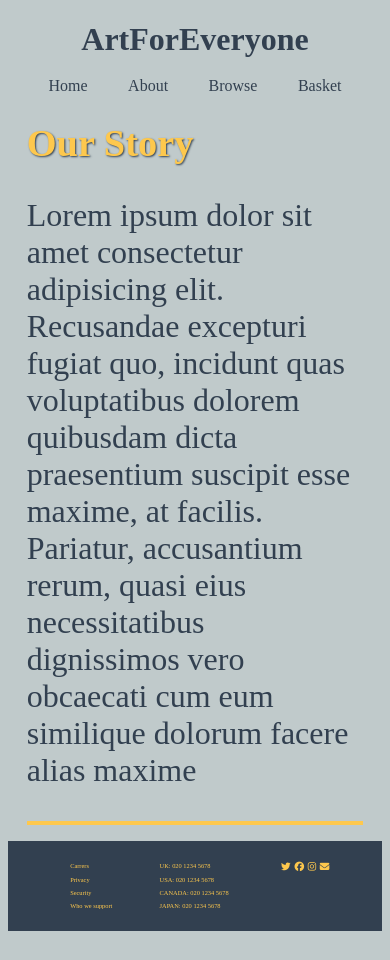
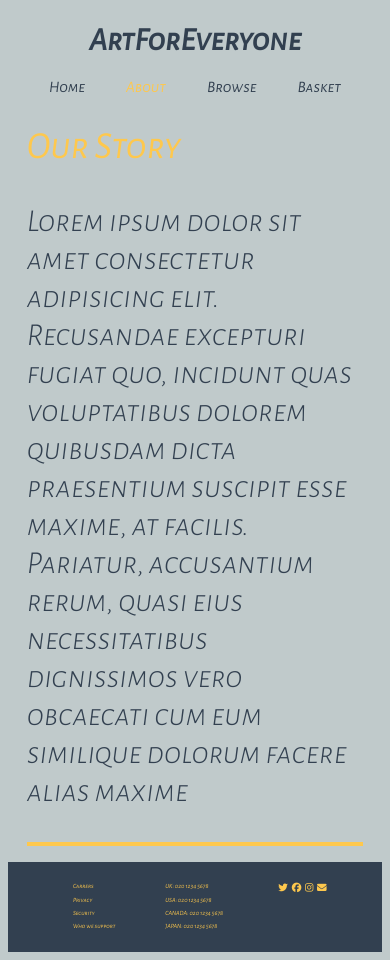
Before and after one commit to sebastianmariani/ArtForEveryone, a Vue app: page /about in a window 390 px wide. Before the commit the page ends 939 px from the top, so only its background shows below. Built offline with nearby package versions, Linux system fonts and the light colour scheme.

Commit message:
adding transitions between routes

```diff
--- a/public/index.html
+++ b/public/index.html
@@ -5,6 +5,7 @@
     <meta http-equiv="X-UA-Compatible" content="IE=edge">
     <meta name="viewport" content="width=device-width,initial-scale=1.0">
     <script src="https://kit.fontawesome.com/858807dc34.js" crossorigin="anonymous"></script>
+    <link href="https://fonts.googleapis.com/css2?family=Alegreya+Sans+SC:ital,wght@1,300;1,400&display=swap" rel="stylesheet">
     <title><%= htmlWebpackPlugin.options.title %></title>
   </head>
   <body>
--- a/src/App.vue
+++ b/src/App.vue
@@ -1,15 +1,11 @@
 <template>
   <div class="app">
     <h1 id="title">ArtForEveryone</h1>
-    <div class="header">
       <app-navbar></app-navbar>
-    </div>
-    <div class="view">
-      <router-view></router-view>
-    </div>
-    <div class="footer">
+      <transition name="view">
+        <router-view></router-view>
+      </transition>
       <app-contacts></app-contacts>
-    </div>
   </div>
 </template>
 
@@ -35,6 +31,29 @@ export default {
   body {
     background-color:#C0CACB;
     font-size: 2em;
+    font-family: 'Alegreya Sans SC', sans-serif;
+  }
+  .view-enter-active, .view-leave-active {
+    transition: opacity  0.5s ease-in-out, transform  0.5s ease;
+  }
+  .view-enter-active {
+    transition-delay: 0.5s ;
+  }
+  .view-enter {
+    opacity: 0;
+    transform: translateY(-100px);
+  }
+  .view-enter-to {
+    opacity: 1;
+    transform: translateY(0px);
+  }
+  .view-leave-to{
+    opacity: 0;
+    transform: translateY(0px);
+  }
+  .view-leave{
+    opacity: 1;
+    transform: translateY(100px);
   }
   @media only screen and (max-width: 1900px) {
     #title {
--- a/src/components/Navbar.vue
+++ b/src/components/Navbar.vue
@@ -19,7 +19,10 @@ export default {
 .navbar {
     display: flex;
     justify-content: space-evenly;
-    font-size: 1.5em;
+    font-size: 2em;
+}
+.router-link-exact-active {
+  color: #FEC84D;
 }
 a {
 text-decoration: none;
--- a/src/views/about.vue
+++ b/src/views/about.vue
@@ -18,11 +18,12 @@ export default {
     h1 {
         color:#FEC84D;
         font-size: 4em;
-        text-shadow:1px 1px 2px #324050;
+        font-weight: 400;
     }
     p {
         color:#324050;
         font-size: 3em;
+        font-weight: 300;
     }
     hr {
         border: 2px solid #FEC84D;
@@ -40,7 +41,7 @@ export default {
             font-size: 2em;
         }
         p {
-            font-size: 1.4em;
+            font-size: 1em;
         }
     }
     @media only screen and (max-width: 750px) {
```
